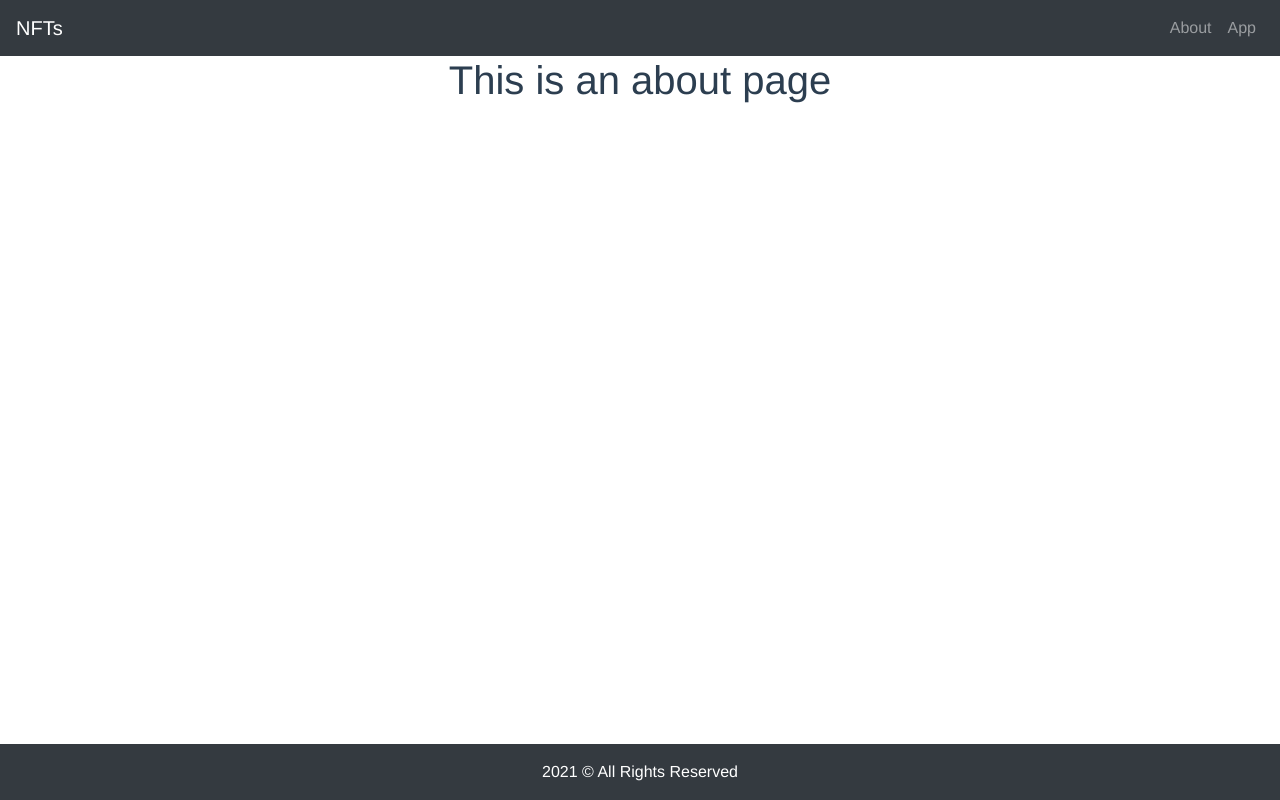
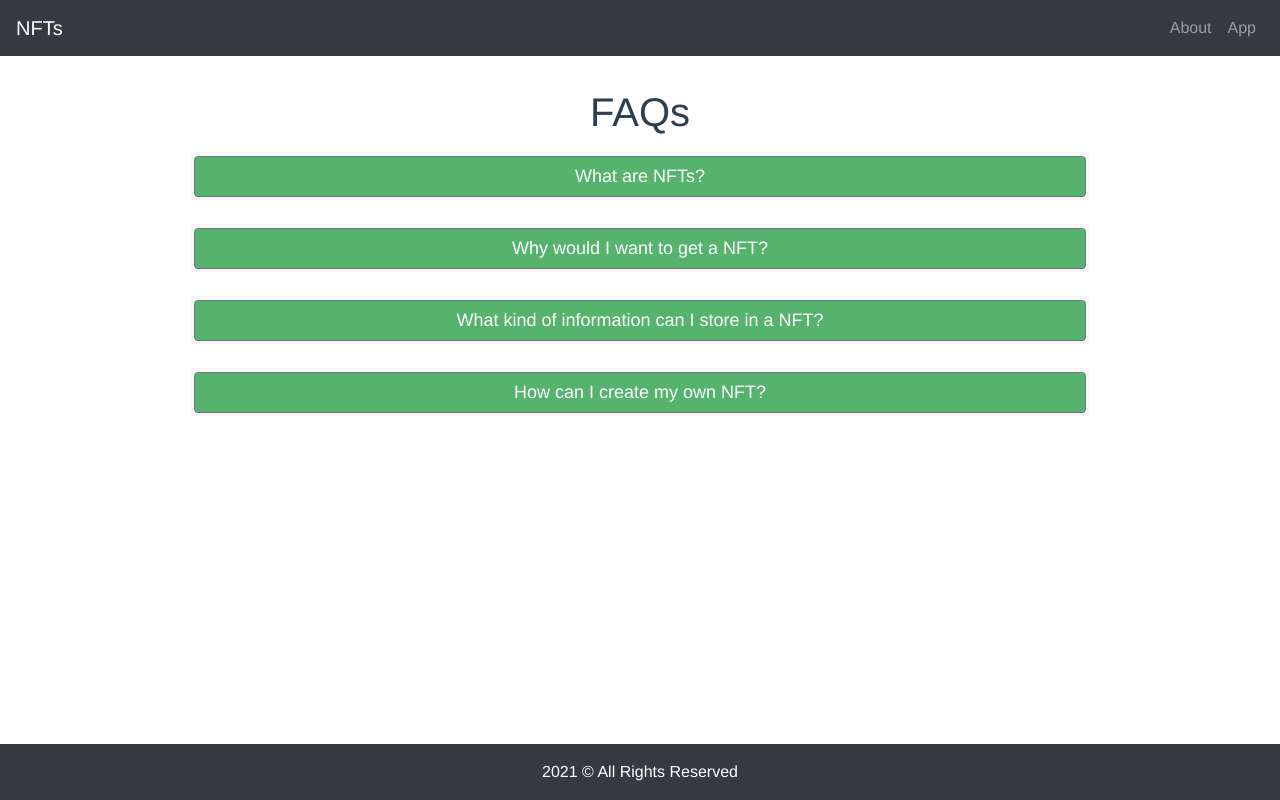
Before and after one commit to sebasaenz/nft-manager-app, a Vue app: page /#/about in a window 1280 px wide. Built offline with nearby package versions, Linux system fonts and the light colour scheme; some icons are missing.

Commit message:
Added Firebase config + FAQ + polished typing

```diff
--- a/public/index.html
+++ b/public/index.html
@@ -5,7 +5,7 @@
     <meta http-equiv="X-UA-Compatible" content="IE=edge">
     <meta name="viewport" content="width=device-width,initial-scale=1.0">
     <link rel="icon" href="<%= BASE_URL %>favicon.ico">
-    <title><%= htmlWebpackPlugin.options.title %></title>
+    <title>NFTs Manager</title>
     <link type="text/css" rel="stylesheet" href="//unpkg.com/bootstrap-vue@latest/dist/bootstrap-vue-icons.min.css" />
     <style>
       html, body {width: 100%; height: 100%; margin: 0 !important;}
@@ -17,5 +17,14 @@
     </noscript>
     <div id="app"></div>
     <!-- built files will be auto injected -->
+    <!-- The core Firebase JS SDK is always required and must be listed first -->
+    <script src="/__/firebase/8.2.9/firebase-app.js"></script>
+
+    <!-- TODO: Add SDKs for Firebase products that you want to use
+        https://firebase.google.com/docs/web/setup#available-libraries -->
+    <script src="/__/firebase/8.2.9/firebase-analytics.js"></script>
+
+    <!-- Initialize Firebase -->
+    <script src="/__/firebase/init.js"></script>
   </body>
 </html>
--- /dev/null
+++ b/src/components/FAQ.vue
@@ -0,0 +1,70 @@
+<template>
+  <div class="faq">
+    <div class="accordion" role="tablist">
+      <b-card
+        v-for="(qa, i) in qas"
+        :key="i"
+        no-body
+        :style="{
+          'border': '0'
+        }"
+        class="mb-4"
+      >
+
+        <b-card-header
+          header-tag="header"
+          class="p-1"
+          role="tab"
+          :style="{
+            'border-bottom': '0 !important'
+          }"
+        >
+          <b-button
+            block
+            v-b-toggle="'accordion-' + i"
+            :style="{
+              'background-color': '#56b36e',
+              'font-size': '18px',
+              'font-weight': '500'
+            }"
+          >
+             {{ qa.q }}
+          </b-button>
+        </b-card-header>
+
+        <b-collapse :id="'accordion-' + i" accordion="my-accordion" role="tabpanel">
+          <b-card-body>
+            <b-card-text>
+              <p
+                v-html="qa.a"
+                :style="{
+                  'text-align': 'left',
+                  'padding': '0 30px',
+                  'line-height': '1.75',
+                  'margin-bottom': '0 !important'
+                }"
+              ></p>
+            </b-card-text>
+          </b-card-body>
+        </b-collapse>
+
+      </b-card>
+    </div>
+  </div>
+</template>
+<script lang="ts">
+import { Component, Prop, Vue } from 'vue-property-decorator';
+
+@Component({
+  name: 'FAQ'
+})
+export default class FAQ extends Vue {
+  @Prop() private qas!: Array<any>;
+
+  text: string = 'Lorem Ipsum'
+}
+</script>
+
+<style scoped lang="scss">
+  .accordion {max-width: 900px; margin: 1em auto 2em;}
+</style>
--- a/src/components/NFTMainComponent.vue
+++ b/src/components/NFTMainComponent.vue
@@ -3,18 +3,32 @@
       <div class="nfts-container">
           <b-container>
             <b-card no-body>
-              <b-tabs card @activate-tab="activateTab">
-                <b-tab title="My tokens" active>
-                  <b-card-text :style="{ overflow: 'scroll', 'max-height': 'calc(100vh - 280px)' }">
-                      <div v-if="address">
-                          <TokenInfo :address="address" />
-                      </div>
-                      <div v-else>
-                          Please connect <a :href="metamaskLink" target="_blank">Metamask <b-icon icon="box-arrow-up-right"></b-icon></a> to be able to see more information.
-                      </div>
+              <b-tabs
+                card
+                @activate-tab="activateTab"
+              >
+                <b-tab
+                  title="My tokens"
+                  active
+                >
+                  <b-card-text
+                    :style="{
+                      'overflow': 'scroll',
+                      'max-height': 'calc(100vh - 280px)'
+                    }"
+                  >
+                    <div v-if="address">
+                      <TokenInfo :address="address" />
+                    </div>
+                    <div v-else>
+                      Please connect <a :href="metamaskLink" target="_blank">Metamask <b-icon icon="box-arrow-up-right"></b-icon></a>
+                       to be able to see more information.
+                    </div>
                   </b-card-text>
                 </b-tab>
-                <b-tab title="Address Info" lazy>
+                <b-tab
+                  title="Address Info"
+                  lazy>
                   <div v-if="address">
                     Address: <strong>{{ address }}</strong>
                   </div>
@@ -42,9 +56,9 @@ import TokenInfo from '@/components/TokenInfo.vue';
   }
 })
 export default class NFTMainComponent extends Vue {
-  @State address: any;
-  @Action getWeb3: any;
-  @Action setAddress: any;
+  @State(state => state.address) address: any;
+  @Action('getWeb3') getWeb3!: () => Promise<any>;
+  @Action('setAddress') setAddress!: (address: string) => void;
 
   metamaskLink: string = 'https://metamask.io/'
 
--- a/src/components/TokenInfo.vue
+++ b/src/components/TokenInfo.vue
@@ -24,9 +24,9 @@ import axios from 'axios'
 })
 export default class TokenInfo extends Vue {
   @Prop() private address!: string;
-  @State tokens: any;
-  @Action getWeb3: any;
-  @Action setTokens: any;
+  @State(state => state.tokens) tokens!: string;
+  @Action('getWeb3') getWeb3!: () => Promise<any>;
+  @Action('setTokens') setTokens!: (tokens: Array<any>) => void;
 
   contractInfo: string = ''
   tokensArray: Array<any> = [];
--- /dev/null
+++ b/src/static/qas.js
@@ -0,0 +1,19 @@
+export default
+[
+  {
+    "q": "What are NFTs?",
+    "a": "Non-fungible tokens are used to create verifiable digital scarcity, as well as digital ownership, and the possibility of asset interoperability across multiple platforms. NFTs are used in several specific applications that require unique digital items like crypto art, digital collectibles, and online gaming.<br><br>Art was an early use case for NFTs, and blockchain in general, because of its ability to provide proof of authenticity and ownership of digital art that has otherwise had to contend with the potential for mass reproduction and unauthorized distribution of art through the internet.<br><br>Later, popular blockchain games like CryptoKitties made use of NFTs on the Ethereum blockchain. NFTs are used to represent in-game assets, and are controlled by the user, instead of the game developer. This lets the assets be traded on third-party marketplaces without permission from the game developer."
+  },
+  {
+    "q": "Why would I want to get a NFT?",
+    "a": "<strong>Ownership</strong><br><br>NFTs are already transforming our concept of what ownership really means. The features of blockchain technology mean that each NFT token cannot be duplicated, reproduced, or exchanged, and their ownership is immutably recorded.<br><br><strong>Transferability</strong><br><br>NFTs are instantly transferrable. There are an increasing number of secondary markets where NFTs can be bought and sold quickly and easily.<br><br><strong>Authenticity</strong><br><br>Since NFTs are based on blockchain technology, they cannot be counterfeited. This promises to overcome a long-standing problem that has plagued the art ticketing, and collectible industries. When you buy expensive physical goods, they often come with a certificate of authenticity. An NFT inherently comes with such a certificate. This gives buyers the confidence that they are getting exactly what they pay for."
+  },
+  {
+    "q": "What kind of information can I store in a NFT?",
+    "a": "You can store any kind of information in a NFT, but the most common ones are digital art, music, certifications, licenses and any kind of information that could benefit from the security and immutability of the blockchain technology."
+  },
+  {
+    "q": "How can I create my own NFT?",
+    "a": "Easy! Just go to our <a href='/#/app'>app</a> and create your own NFT in less than 5 minutes."
+  }
+]
--- a/src/views/About.vue
+++ b/src/views/About.vue
@@ -1,5 +1,27 @@
 <template>
   <div class="about">
-    <h1>This is an about page</h1>
+    <h1>FAQs</h1>
+    <FAQ :qas="qas" />
   </div>
 </template>
+
+<script>
+import FAQ from '@/components/FAQ.vue'
+import qas from '@/static/qas'
+
+export default {
+  name: 'About',
+  components: {
+    FAQ,
+  },
+  data () {
+    return {
+      qas: qas
+    }
+  }
+}
+</script>
+
+<style scoped>
+  .about {padding-top: 2em;}
+</style>
```
Also changed, not shown: public/404.html (added, +33 -0 lines), src/components/HelloWorld.vue (deleted, +0 -32 lines), src/components/TokenSlider.vue (+20 -5 lines), firebase.json (added), 1 other file (tests, documents, lock files or other folders).
